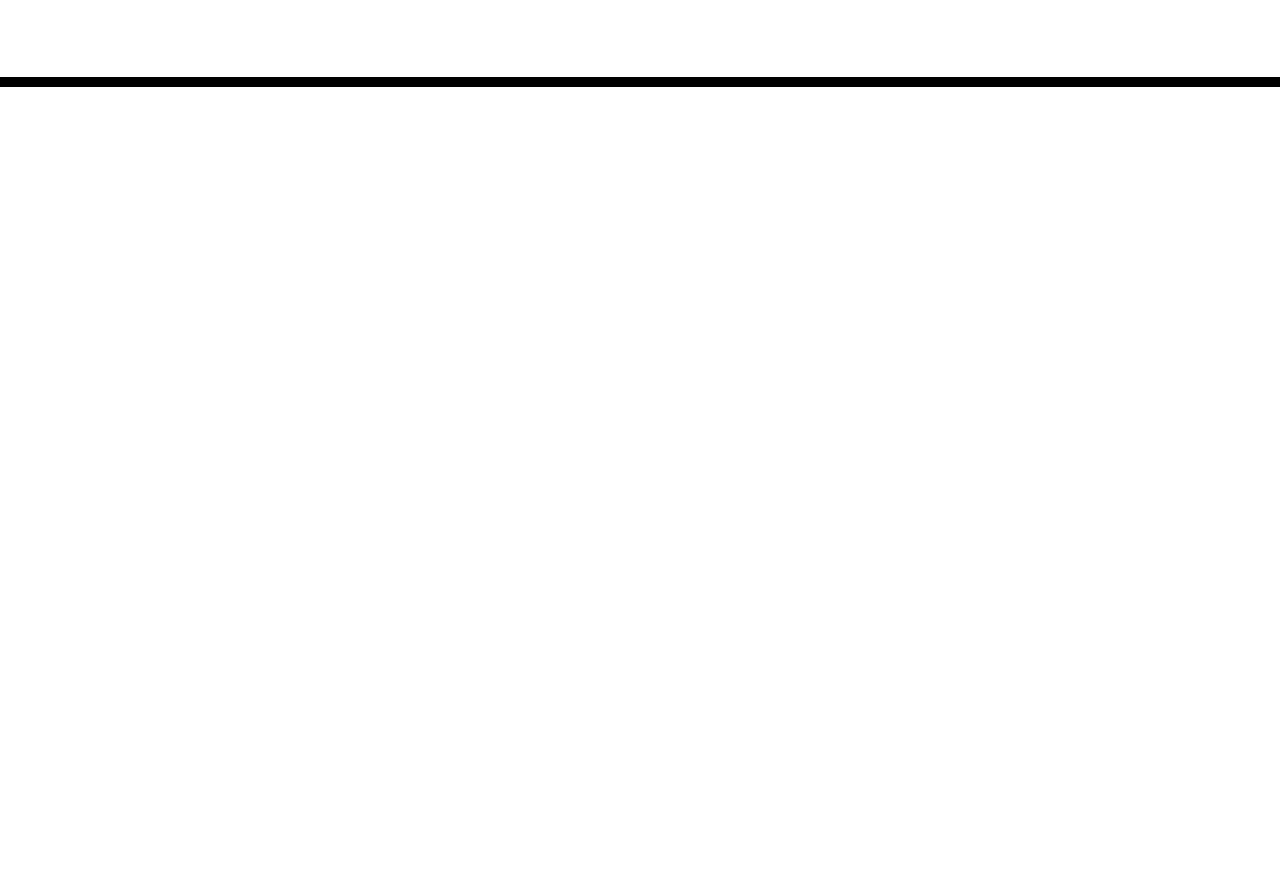
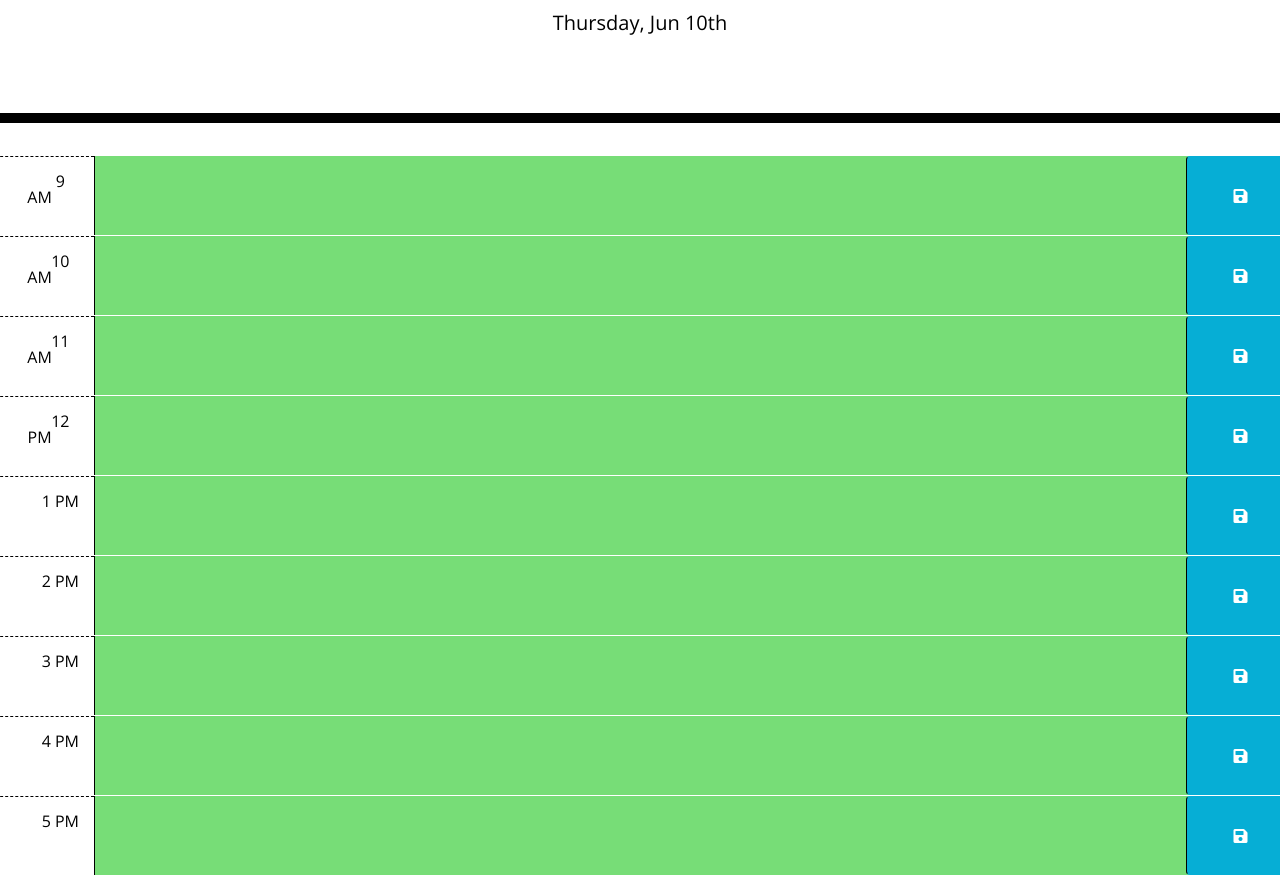
Before and after one commit to Conso97/work-day-scheduler, a plain HTML site: page index.html in a window 1280 px wide. Shown: the part 181-1056 px from the top of the page. Before the commit the page ends 800 px from the top, so only its background shows below. Drawn offline with nearby package versions, Linux system fonts and the light colour scheme.

Commit message:
added timeblocks on index.html

```diff
--- a/index.html
+++ b/index.html
@@ -32,7 +32,90 @@
       <!-- Timeblocks go here -->
     </div>
 
+<div id="hour9" class="row time-block">
+      <div class="col-md-1 hour">
+          9 AM
+      </div>
+      <textarea class="col-md-10 description">
+      </textarea>
+      <button class="btn saveBtn col-md-1"><i class="fas fa-save"></i></button>
+  </div>
+
+<div id="hour10" class="row time-block">
+      <div class="col-md-1 hour">
+          10 AM
+      </div>
+      <textarea class="col-md-10 description">
+      </textarea>
+      <button class="btn saveBtn col-md-1"><i class="fas fa-save"></i></button>
+  </div>
+
+<div id="hour10=1" class="row time-block">
+      <div class="col-md-1 hour">
+          11 AM
+      </div>
+      <textarea class="col-md-10 description">
+      </textarea>
+      <button class="btn saveBtn col-md-1"><i class="fas fa-save"></i></button>
+  </div>
+
+<div id="hour12" class="row time-block">
+      <div class="col-md-1 hour">
+          12 PM
+      </div>
+      <textarea class="col-md-10 description">
+      </textarea>
+      <button class="btn saveBtn col-md-1"><i class="fas fa-save"></i></button>
+  </div>
+
+<div id="hour13" class="row time-block">
+      <div class="col-md-1 hour">
+          1 PM
+      </div>
+      <textarea class="col-md-10 description">
+      </textarea>
+      <button class="btn saveBtn col-md-1"><i class="fas fa-save"></i></button>
+  </div>
+
+<div id="hour14" class="row time-block">
+      <div class="col-md-1 hour">
+          2 PM
+      </div>
+      <textarea class="col-md-10 description">
+      </textarea>
+      <button class="btn saveBtn col-md-1"><i class="fas fa-save"></i></button>
+  </div>
+
+<div id="hour15" class="row time-block">
+      <div class="col-md-1 hour">
+          3 PM
+      </div>
+      <textarea class="col-md-10 description">
+      </textarea>
+      <button class="btn saveBtn col-md-1"><i class="fas fa-save"></i></button>
+  </div>
+
+<div id="hour16" class="row time-block">
+      <div class="col-md-1 hour">
+          4 PM
+      </div>
+      <textarea class="col-md-10 description">
+      </textarea>
+      <button class="btn saveBtn col-md-1"><i class="fas fa-save"></i></button>
+  </div>
+
+<div id="hour17" class="row time-block">
+      <div class="col-md-1 hour">
+          5 PM
+      </div>
+      <textarea class="col-md-10 description">
+      </textarea>
+      <button class="btn saveBtn col-md-1"><i class="fas fa-save"></i></button>
+  </div>
+
+</div>
     <script src="https://cdnjs.cloudflare.com/ajax/libs/jquery/3.2.1/jquery.min.js"></script>
     <script src="https://cdnjs.cloudflare.com/ajax/libs/moment.js/2.24.0/moment.min.js"></script>
+    <script src="script.js"></script>
   </body>
 </html>
--- a/script.js
+++ b/script.js
@@ -0,0 +1,58 @@
+
+// Current Date and Time Display
+var todayDate = moment().format('dddd, MMM Do');
+$("#currentDay").html(todayDate);
+
+$(document).ready(function () {
+    // Click Listener for saveBtn
+    $(".saveBtn").on("click", function () {
+        // Get nearby values of the description in JQuery
+        var text = $(this).siblings(".description").val();
+        var time = $(this).parent().attr("id");
+
+        // LocalStorage text save
+        localStorage.setItem(time, text);
+    })
+
+    function timeTracker() {
+        //Current hour in numbers
+        var timeNow = moment().hour();
+
+    // Added loop to time blocks
+    $(".time-block").each(function () {
+        var blockTime = parseInt($(this).attr("id").split("hour")[1]);
+
+        // Convert to real time and background indicator classes added
+        if (blockTime < timeNow) {
+            $(this).removeClass("future");
+            $(this).removeClass("present");
+            $(this).addClass("past");
+            }
+        else if (blockTime === timeNow) {
+            $(this).removeClass("past");
+            $(this).removeClass("future");
+            $(this).addClass("present");
+            }
+        else {
+            $(this).removeClass("present");
+            $(this).removeClass("past");
+            $(this).addClass("future");
+
+            }
+    })
+    }
+
+    // LocalStorage saved values
+    $("#hour8 .description").val(localStorage.getItem("hour8"));
+    $("#hour9 .description").val(localStorage.getItem("hour9"));
+    $("#hour10 .description").val(localStorage.getItem("hour10"));
+    $("#hour11 .description").val(localStorage.getItem("hour11"));
+    $("#hour12 .description").val(localStorage.getItem("hour12"));
+    $("#hour13 .description").val(localStorage.getItem("hour13"));
+    $("#hour14 .description").val(localStorage.getItem("hour14"));
+    $("#hour15 .description").val(localStorage.getItem("hour15"));
+    $("#hour16 .description").val(localStorage.getItem("hour16"));
+    $("#hour17 .description").val(localStorage.getItem("hour17"));
+
+    timeTracker();
+})
```
Also changed, not shown: work-day-scheduler.jpg (added), 1 other file.
